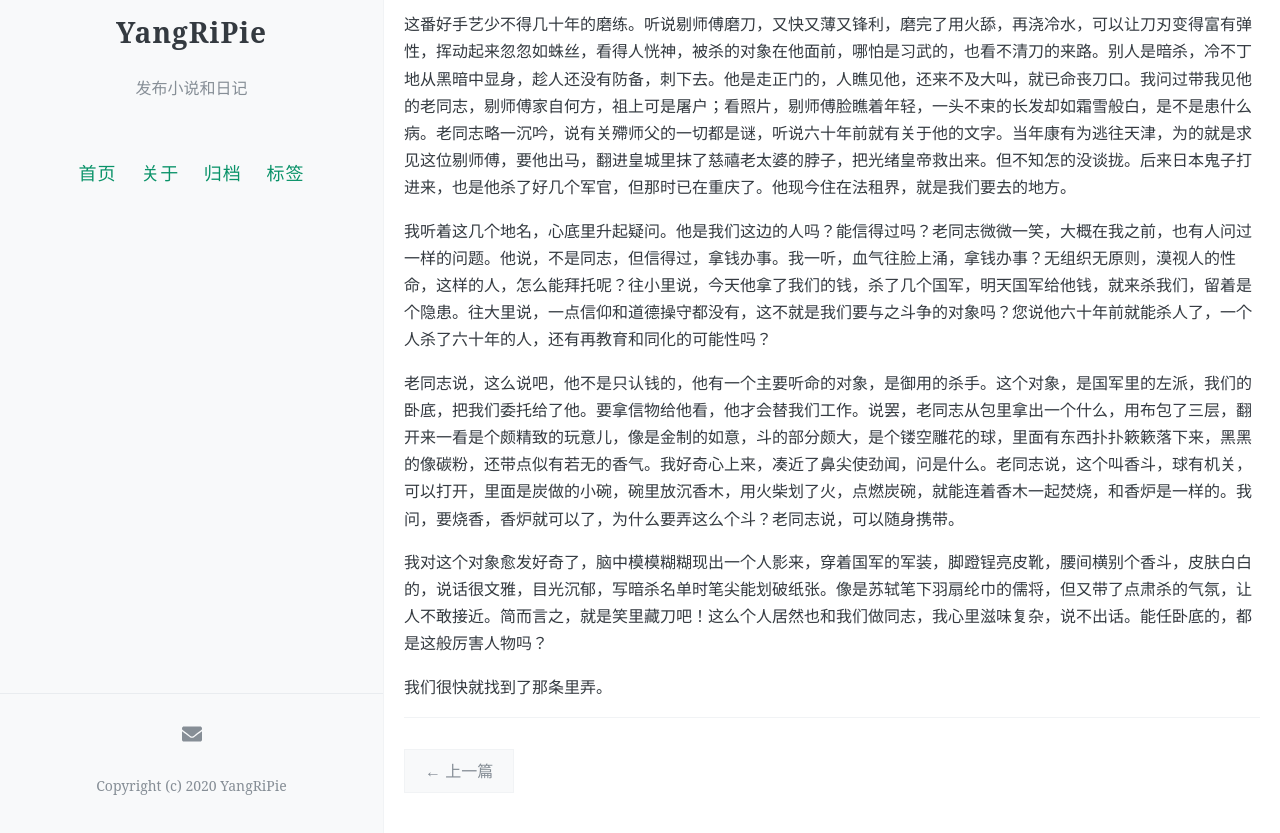
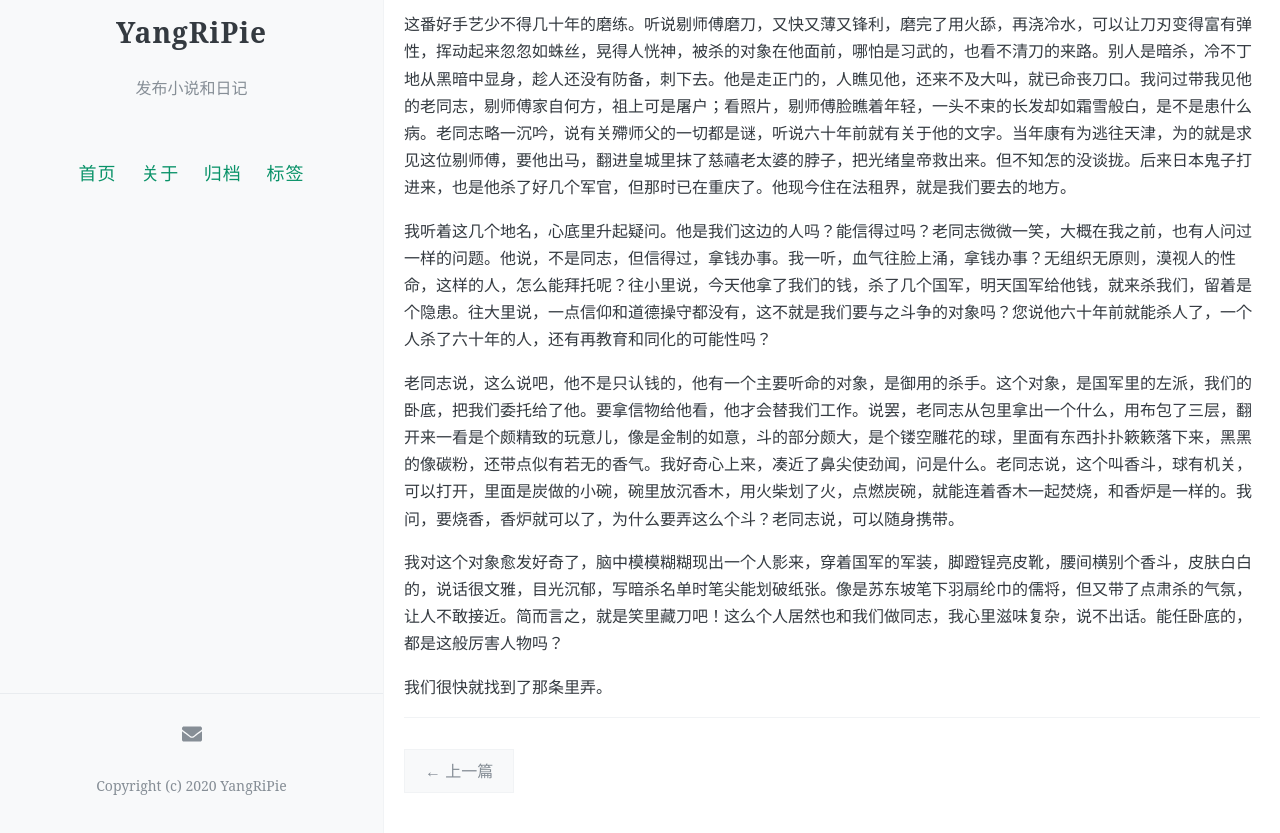
Before and after one commit to YangRiPie/yangripie.github.io, a Jekyll site: the page built from _posts/2021-2-21-杀手.md, in a window 1280 px wide and 1123 px high. Shown: the part 290-1123 px from the top of the window. Built offline with Jekyll 4.4.1, drawn with Linux system fonts in a browser that asks for light colours; comment, search, counter and statistics services are not loaded.

Commit message:
Update 2021-2-21-杀手.md

```diff
--- a/_posts/2021-2-21-杀手.md
+++ b/_posts/2021-2-21-杀手.md
@@ -6,12 +6,12 @@ tags: [布袋戏+]
 ---
 他们都管殢师傅叫剔师傅，说他杀人快稳，干净利落，不留痕迹，还颇具观赏性。人捏在他手里，像一只鸡。他杀什么人，往往脑袋脖子离了家，眼睛还在眨巴着，不明白怎么忽然摔在了地上。他有一个猪皮囊，能装四公斤水，其圆口大小如碗，用地是赶在血喷出来前，套在脖子的截断面儿上。这样一来血不会溅得四散，把屋里的家什弄脏，同行的人若看中了什么，拿走便是。杀一夜人，身上也沾不了什么血腥味，天亮了可以径直上街走进早粥铺里，要一点肉松、咸蛋和酱瓜，就着烫粥喝，而不至于引起街坊邻里的起疑。
 
-这番好手艺少不得几十年的磨练。听说剔师傅磨刀，又快又薄又锋利，磨完了用火舔，再浇冷水，可以让刀刃变得富有弹性，挥动起来忽忽如蛛丝，看得人恍神，被杀的对象在他面前，哪怕是习武的，也看不清刀的来路。别人是暗杀，冷不丁地从黑暗中显身，趁人还没有防备，刺下去。他是走正门的，人瞧见他，还来不及大叫，就已命丧刀口。我问过带我见他的老同志，剔师傅家自何方，祖上可是屠户；看照片，剔师傅脸瞧着年轻，一头不束的长发却如霜雪般白，是不是患什么病。老同志略一沉吟，说有关殢师父的一切都是谜，听说六十年前就有关于他的文字。当年康有为逃往天津，为的就是求见这位剔师傅，要他出马，翻进皇城里抹了慈禧老太婆的脖子，把光绪皇帝救出来。但不知怎的没谈拢。后来日本鬼子打进来，也是他杀了好几个军官，但那时已在重庆了。他现今住在法租界，就是我们要去的地方。
+这番好手艺少不得几十年的磨练。听说剔师傅磨刀，又快又薄又锋利，磨完了用火舔，再浇冷水，可以让刀刃变得富有弹性，挥动起来忽忽如蛛丝，晃得人恍神，被杀的对象在他面前，哪怕是习武的，也看不清刀的来路。别人是暗杀，冷不丁地从黑暗中显身，趁人还没有防备，刺下去。他是走正门的，人瞧见他，还来不及大叫，就已命丧刀口。我问过带我见他的老同志，剔师傅家自何方，祖上可是屠户；看照片，剔师傅脸瞧着年轻，一头不束的长发却如霜雪般白，是不是患什么病。老同志略一沉吟，说有关殢师父的一切都是谜，听说六十年前就有关于他的文字。当年康有为逃往天津，为的就是求见这位剔师傅，要他出马，翻进皇城里抹了慈禧老太婆的脖子，把光绪皇帝救出来。但不知怎的没谈拢。后来日本鬼子打进来，也是他杀了好几个军官，但那时已在重庆了。他现今住在法租界，就是我们要去的地方。
 
 我听着这几个地名，心底里升起疑问。他是我们这边的人吗？能信得过吗？老同志微微一笑，大概在我之前，也有人问过一样的问题。他说，不是同志，但信得过，拿钱办事。我一听，血气往脸上涌，拿钱办事？无组织无原则，漠视人的性命，这样的人，怎么能拜托呢？往小里说，今天他拿了我们的钱，杀了几个国军，明天国军给他钱，就来杀我们，留着是个隐患。往大里说，一点信仰和道德操守都没有，这不就是我们要与之斗争的对象吗？您说他六十年前就能杀人了，一个人杀了六十年的人，还有再教育和同化的可能性吗？
 
 老同志说，这么说吧，他不是只认钱的，他有一个主要听命的对象，是御用的杀手。这个对象，是国军里的左派，我们的卧底，把我们委托给了他。要拿信物给他看，他才会替我们工作。说罢，老同志从包里拿出一个什么，用布包了三层，翻开来一看是个颇精致的玩意儿，像是金制的如意，斗的部分颇大，是个镂空雕花的球，里面有东西扑扑簌簌落下来，黑黑的像碳粉，还带点似有若无的香气。我好奇心上来，凑近了鼻尖使劲闻，问是什么。老同志说，这个叫香斗，球有机关，可以打开，里面是炭做的小碗，碗里放沉香木，用火柴划了火，点燃炭碗，就能连着香木一起焚烧，和香炉是一样的。我问，要烧香，香炉就可以了，为什么要弄这么个斗？老同志说，可以随身携带。
 
-我对这个对象愈发好奇了，脑中模模糊糊现出一个人影来，穿着国军的军装，脚蹬锃亮皮靴，腰间横别个香斗，皮肤白白的，说话很文雅，目光沉郁，写暗杀名单时笔尖能划破纸张。像是苏轼笔下羽扇纶巾的儒将，但又带了点肃杀的气氛，让人不敢接近。简而言之，就是笑里藏刀吧！这么个人居然也和我们做同志，我心里滋味复杂，说不出话。能任卧底的，都是这般厉害人物吗？
+我对这个对象愈发好奇了，脑中模模糊糊现出一个人影来，穿着国军的军装，脚蹬锃亮皮靴，腰间横别个香斗，皮肤白白的，说话很文雅，目光沉郁，写暗杀名单时笔尖能划破纸张。像是苏东坡笔下羽扇纶巾的儒将，但又带了点肃杀的气氛，让人不敢接近。简而言之，就是笑里藏刀吧！这么个人居然也和我们做同志，我心里滋味复杂，说不出话。能任卧底的，都是这般厉害人物吗？
 
 我们很快就找到了那条里弄。
```
